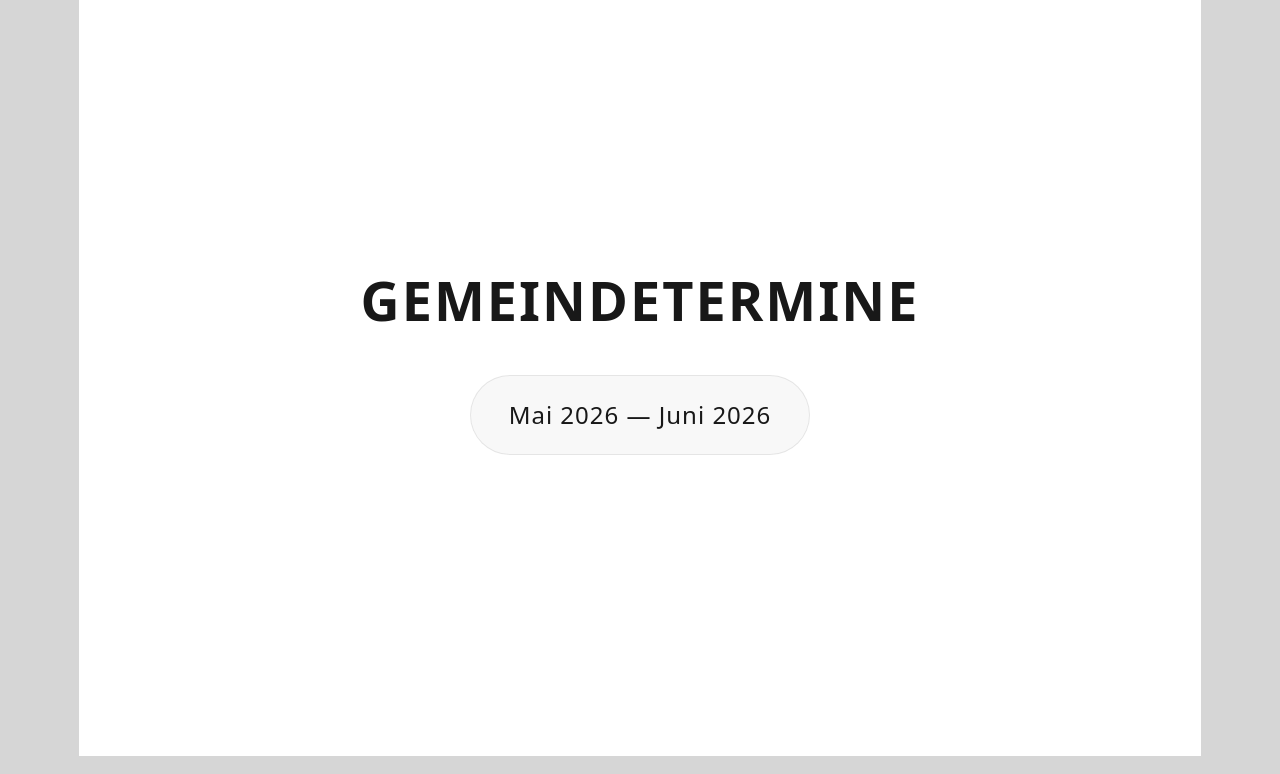
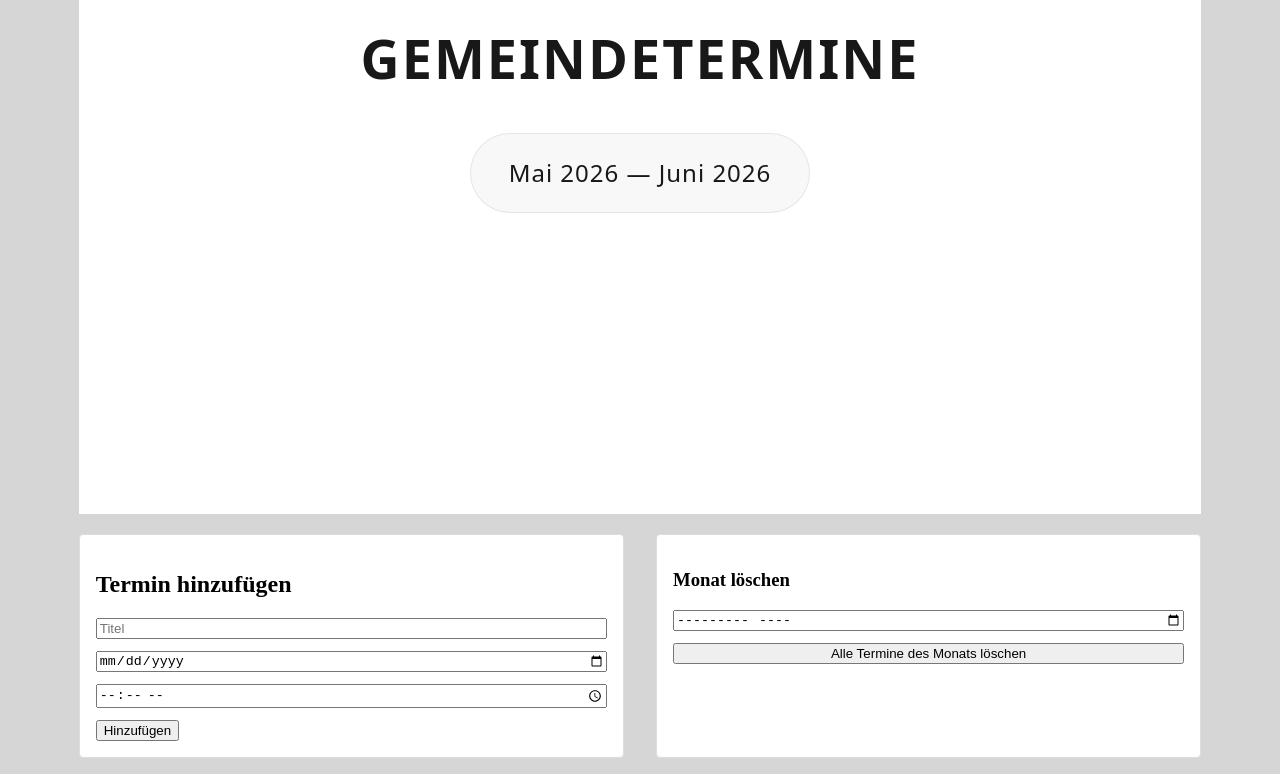
Before and after one commit to MilSoltani/gemeinde-termine, a Vue app: page / in a window 1280 px wide. Shown: the part 300-1074 px from the top of the page. Built offline with nearby package versions, Linux system fonts and the light colour scheme.

Commit message:
save events in local storage

```diff
--- a/src/App.vue
+++ b/src/App.vue
@@ -1,5 +1,5 @@
 <script setup lang="ts">
-import { computed, ref } from 'vue'
+import { computed, ref, watch } from 'vue'
 
 interface EventItem {
   id: number
@@ -8,7 +8,44 @@ interface EventItem {
   time: string
 }
 
-const events = ref<EventItem[]>([])
+const STORAGE_KEY = 'calendar-events'
+
+const events = ref<EventItem[]>(loadEvents())
+
+function loadEvents(): EventItem[] {
+  const raw = localStorage.getItem(STORAGE_KEY)
+
+  if (!raw)
+    return []
+
+  try {
+    return JSON.parse(raw)
+  }
+  catch {
+    return []
+  }
+}
+
+watch(
+  events,
+  (value) => {
+    localStorage.setItem(STORAGE_KEY, JSON.stringify(value))
+  },
+  { deep: true },
+)
+
+const deleteMonth = ref('')
+
+function removeMonthEvents() {
+  if (!deleteMonth.value)
+    return
+
+  events.value = events.value.filter(
+    event => !event.date.startsWith(deleteMonth.value),
+  )
+
+  deleteMonth.value = ''
+}
 
 const weekdays = ['Sonntag', 'Montag', 'Dienstag', 'Mittwoch', 'Donnerstag', 'Freitag', 'Samstag']
 
@@ -149,7 +186,18 @@ const months = computed(() => {
 
 <template>
   <div class="document">
+    <section class="title-page page">
+      <h1>Gemeindetermine</h1>
+
+      <p>
+        {{ months[0]?.monthName }} {{ months[0]?.year }}
+        —
+        {{ months[1]?.monthName }} {{ months[1]?.year }}
+      </p>
+    </section>
+
     <section class="crud">
+      <div class="crud-column">
         <h2>
           {{ isEditing ? 'Termin bearbeiten' : 'Termin hinzufügen' }}
         </h2>
@@ -194,16 +242,22 @@ const months = computed(() => {
             </template>
           </div>
         </div>
-    </section>
+      </div>
 
-    <section class="title-page page">
-      <h1>Gemeindetermine</h1>
+      <div class="crud-column">
+        <h3>Monat löschen</h3>
 
-      <p>
-        {{ months[0]?.monthName }} {{ months[0]?.year }}
-        —
-        {{ months[1]?.monthName }} {{ months[1]?.year }}
-      </p>
+        <div class="form">
+          <input
+            v-model="deleteMonth"
+            type="month"
+          >
+
+          <button @click="removeMonthEvents">
+            Alle Termine des Monats löschen
+          </button>
+        </div>
+      </div>
     </section>
 
     <section
--- a/src/main.css
+++ b/src/main.css
@@ -333,7 +333,36 @@ body {
 }
 
 .crud {
+  display: grid;
+  grid-template-columns: 1fr 1fr;
+  gap: 2rem;
+
   margin-bottom: 2rem;
+}
+
+.crud-column {
+  padding: 1rem;
+
+  border: 1px solid var(--color-border);
+  border-radius: var(--radius-sm);
+
+  background: var(--color-surface);
+}
+
+.form {
+  display: flex;
+  flex-direction: column;
+  gap: 0.75rem;
+}
+
+.buttons {
+  display: flex;
+  flex-wrap: wrap;
+  gap: 0.5rem;
+}
+
+.event {
+  cursor: pointer;
 }
 
 @media print {
@@ -341,19 +370,3 @@ body {
     display: none !important;
   }
 }
-
-.form {
-  display: flex;
-  flex-direction: column;
-  gap: 0.75rem;
-  max-width: 400px;
-}
-
-.buttons {
-  display: flex;
-  gap: 0.5rem;
-}
-
-.event {
-  cursor: pointer;
-}
```
Lines whose indentation alone changed are shown as unchanged.
